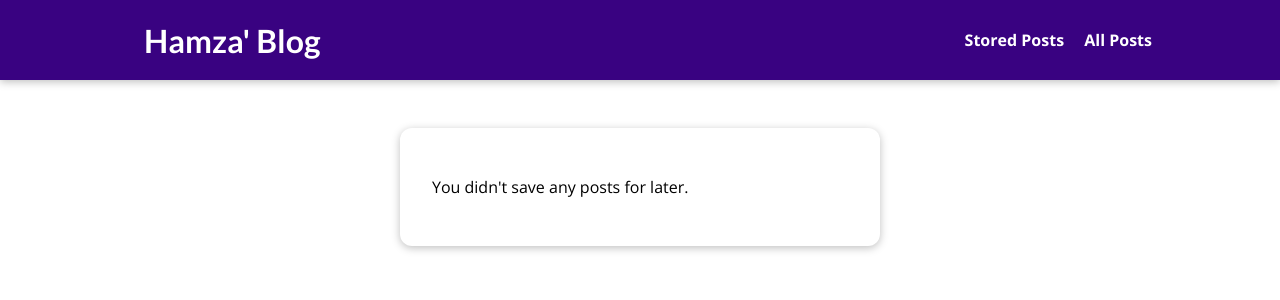
After one commit to hamza1100/blog, a Django app: page /read-later in a window 1280 px wide. The commit adds this page. Shown: the top 300 px of the page. Run offline with Django 4.2, Linux system fonts and the light colour scheme.

Commit message:
working on read later functionality

```diff
--- a/blog/static/blog/post-detail.css
+++ b/blog/static/blog/post-detail.css
@@ -90,6 +90,7 @@ main {
   background-color: white;
   color: #390281;
   padding: 0.5rem 1rem;
+  margin: 0.2rem;
   border-radius: 8px;
 }
 
--- /dev/null
+++ b/blog/static/blog/stored-posts.css
@@ -0,0 +1,39 @@
+#main-navigation {
+    background-color: #390281;
+    box-shadow: 0 2px 8px rgba(0, 0, 0, 0.25);
+  }
+
+  #stored-posts {
+    margin: 8rem auto 3rem auto;
+    padding: 2rem;
+    border-radius: 12px;
+    box-shadow: 0 2px 8px rgba(0, 0, 0, 0.25);
+    background-color: white;
+    width: 90%;
+    max-width: 30rem;
+  }
+
+  #stored-posts ul {
+    list-style: none;
+    margin: 0;
+    padding: 0;
+  }
+
+  #stored-posts li {
+    margin: 1rem 0;
+  }
+
+  #stored-posts a {
+    display: block;
+    padding: 1rem;
+    width: 100%;
+    text-decoration: none;
+    border: 1px solid #ccc;
+    color: #1b1b1b;
+    font-weight: bold;
+  }
+
+  #stored-posts a:hover,
+  #stored-posts a:active {
+    background-color: #ccc;
+  }
--- /dev/null
+++ b/blog/templates/blog/stored-posts.html
@@ -0,0 +1,25 @@
+{% extends "base.html" %}
+{% load static %}
+{% block title %}
+My Stored Posts
+{% endblock %}
+
+{% block css_files %}
+<link rel="stylesheet" href="{% static "blog/stored-posts.css" %}">
+{% endblock css_files %}
+
+
+{% block content %}
+    <section id='stored-posts'>
+        {% if not has_posts %}
+            <p>You didn't save any posts for later.</p>
+        {% endif %}
+        <ul>
+            {% for post in posts %}
+                <li>
+                    <a href='{% url "post-detail-page" post.slug %}'> {{post.title}} </a>
+                </li>
+            {% endfor %}
+        </ul>
+    </section>
+{% endblock content %}
--- a/blog/urls.py
+++ b/blog/urls.py
@@ -1,10 +1,9 @@
 from django.urls import path
-from django.conf.urls.static import static
-from django.conf import settings
 from . import views
 
 urlpatterns = [
     path('', views.StartingPageView.as_view(), name="starting-page"),
     path('posts/', views.AllPostsView.as_view(), name="posts-page"),
-    path('posts/<slug:slug>', views.SinglePostView.as_view(), name="post-detail-page")
-] + static(settings.MEDIA_URL, document_root=settings.MEDIA_ROOT)
+    path('posts/<slug:slug>', views.SinglePostView.as_view(), name="post-detail-page"),
+    path('read-later', views.ReadLaterView.as_view(), name='read-later')
+]
--- a/blog/views.py
+++ b/blog/views.py
@@ -29,15 +29,25 @@ class AllPostsView(ListView):
     context_object_name = 'all_posts'
 
 class SinglePostView(View):
+
+    def is_stored_post(self, request, post_id):
+        stored_posts = request.session.get('stored_posts')
+        if stored_posts is not None:
+            is_saved_for_later = post_id in stored_posts
+        else:
+            is_saved_for_later = False
+
+        return is_saved_for_later
+
     def get(self, request, slug):
         post = Post.objects.get(slug=slug)
-        print('length :', len(post.comments.all()))
         context = {
             'post': post,
             'post_tags': post.tag.all(),
             'comment_form': CommentForm(),
             'comments': post.comments.all().order_by('-id'),
-            'comlen': len(post.comments.all())
+            'comlen': len(post.comments.all()),
+            'saved_for_later': self.is_stored_post(request, post.id)
         }
         return render(request, 'blog/post-detail.html', context)
 
@@ -56,6 +66,43 @@ class SinglePostView(View):
             'post_tags': post.tag.all(),
             'comment_form': comment_form,
             'comments': post.comments.all().order_by('-id'),
-            'comlen': len(post.comments.all())
+            'comlen': len(post.comments.all()),
+            'saved_for_later': self.is_stored_post(request, post.id)
         }
         return render(request, 'blog/post-detail.html', context)
+
+class ReadLaterView(View):
+    def get(self, request):
+        stored_posts = request.session.get('stored_posts')
+
+        context = {}
+
+        if stored_posts is None or len(stored_posts) == 0:
+            context['posts'] = []
+            context['has_posts'] = False
+        else:
+            posts = Post.objects.filter(id__in=stored_posts)
+            context['posts'] = posts
+            context['has_posts'] = True
+
+        return render(request, 'blog/stored-posts.html', context)
+
+
+    def post(self, request):
+        stored_posts = request.session.get('stored_posts')
+        if stored_posts is None:
+            stored_posts = []
+
+        post_id = int(request.POST['post_id'])
+
+        if post_id not in stored_posts:
+            stored_posts.append(post_id)
+        else:
+            stored_posts.remove(post_id)
+
+        request.session['stored_posts'] = stored_posts
+
+        return HttpResponseRedirect('/')
+        # extract the post id from request object
+        # add the id in session object
+        # request['session'] = post.id
--- a/my_site/urls.py
+++ b/my_site/urls.py
@@ -17,7 +17,10 @@ Including another URLconf
 from django.contrib import admin
 from django.urls import path, include
 
+from django.conf.urls.static import static
+from django.conf import settings
+
 urlpatterns = [
     path('admin/', admin.site.urls),
     path('', include('blog.urls'))
-]
+] + static(settings.MEDIA_URL, document_root=settings.MEDIA_ROOT)
--- a/static/app.css
+++ b/static/app.css
@@ -35,6 +35,7 @@ h3 {
   text-decoration: none;
   color: white;
   font-weight: bold;
+  margin-left: 1rem;
 }
 
 #main-navigation a:hover,
--- a/templates/base.html
+++ b/templates/base.html
@@ -13,6 +13,7 @@
     <header id="main-navigation">
         <h1><a href="{% url "starting-page" %}">Hamza' Blog</a></h1>
         <nav>
+            <a href="{% url "read-later" %}">Stored Posts</a>
             <a href="{% url "posts-page" %}">All Posts</a>
         </nav>
       </header>
```
Also changed, not shown: blog/templates/blog/post-detail.html (+13 -0 lines), db.sqlite3.
